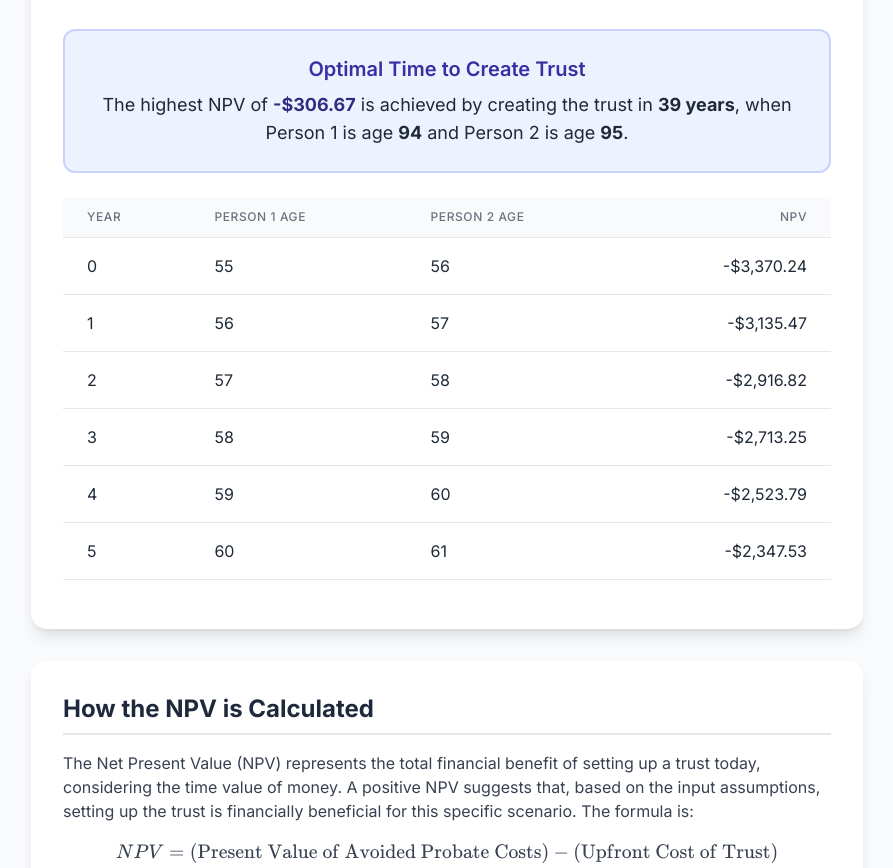
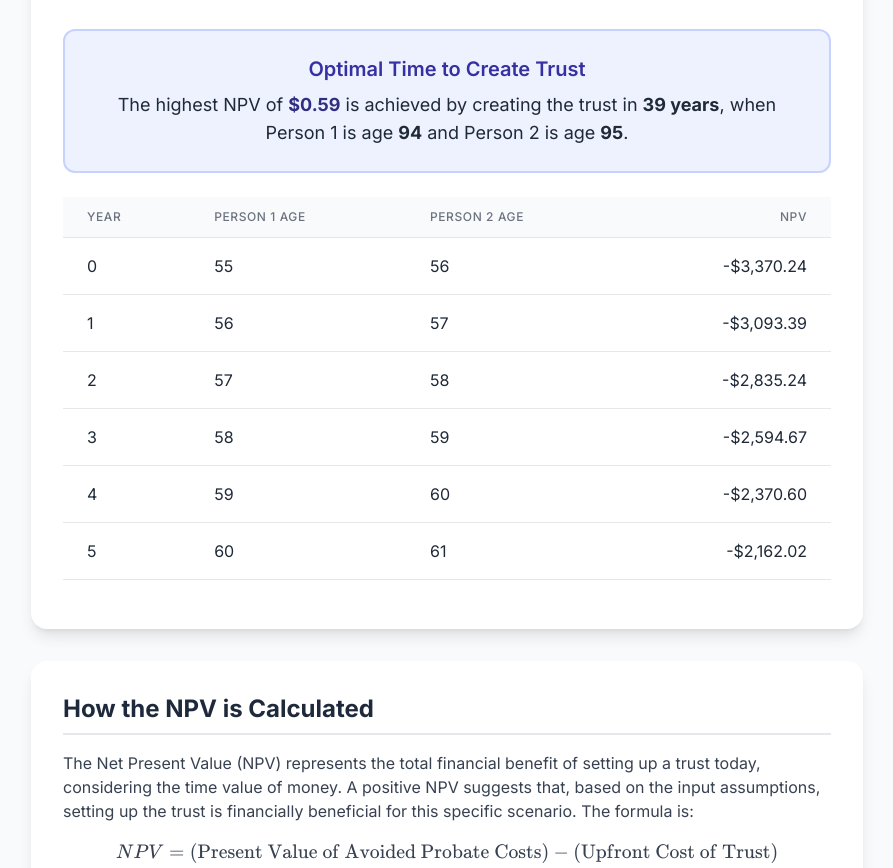
Before and after one commit to brettle/npv-of-living-trust-for-married-couple, a plain HTML site: page index.html in a window 1280 px wide. Shown: the part 943-1811 px from the top of the page, without its empty margins (193-1086 px from the left). Drawn offline with nearby package versions, Linux system fonts and the light colour scheme.

Commit message:
Fix calculation for optimal year.

```diff
--- a/index.html
+++ b/index.html
@@ -320,14 +320,21 @@
         // --- 4. Calculate NPV for creating the trust in each future year ---
         const optimizationResults = [];
         let pvOfRiskIncurred = 0;
-        const optimizationHorizon = 40; // Look 40 years into the future
+        const optimizationHorizon = 120; // Look 120 years into the future
 
         for (let creationYear = 0; creationYear < optimizationHorizon && creationYear < annualPVs.length; creationYear++) {
+            // Probability both alive at start of creationYear
+            const l_p1_initial = getLifeTableData(inputs.p1.age, inputs.p1.gender).lx;
+            const l_p2_initial = getLifeTableData(inputs.p2.age, inputs.p2.gender).lx;
+            const l_p1_creation = getLifeTableData(inputs.p1.age + creationYear, inputs.p1.gender).lx;
+            const l_p2_creation = getLifeTableData(inputs.p2.age + creationYear, inputs.p2.gender).lx;
+            const probBothAliveAtCreation = (l_p1_creation / l_p1_initial) * (l_p2_creation / l_p2_initial);
+
             // Benefit is the total potential benefit minus the risk you've already incurred by waiting
             const pvOfBenefitAfterCreation = totalPVOfBenefit - pvOfRiskIncurred;
 
-            // Cost is the trust setup cost, discounted to today's value
-            const pvOfTrustCost = inputs.trustCost / Math.pow(1 + inputs.discountRate, creationYear);
+            // Cost is the trust setup cost, discounted and multiplied by probability both alive
+            const pvOfTrustCost = (inputs.trustCost / Math.pow(1 + inputs.discountRate, creationYear)) * probBothAliveAtCreation;
 
             const npvForCreationYear = pvOfBenefitAfterCreation - pvOfTrustCost;
 
```
